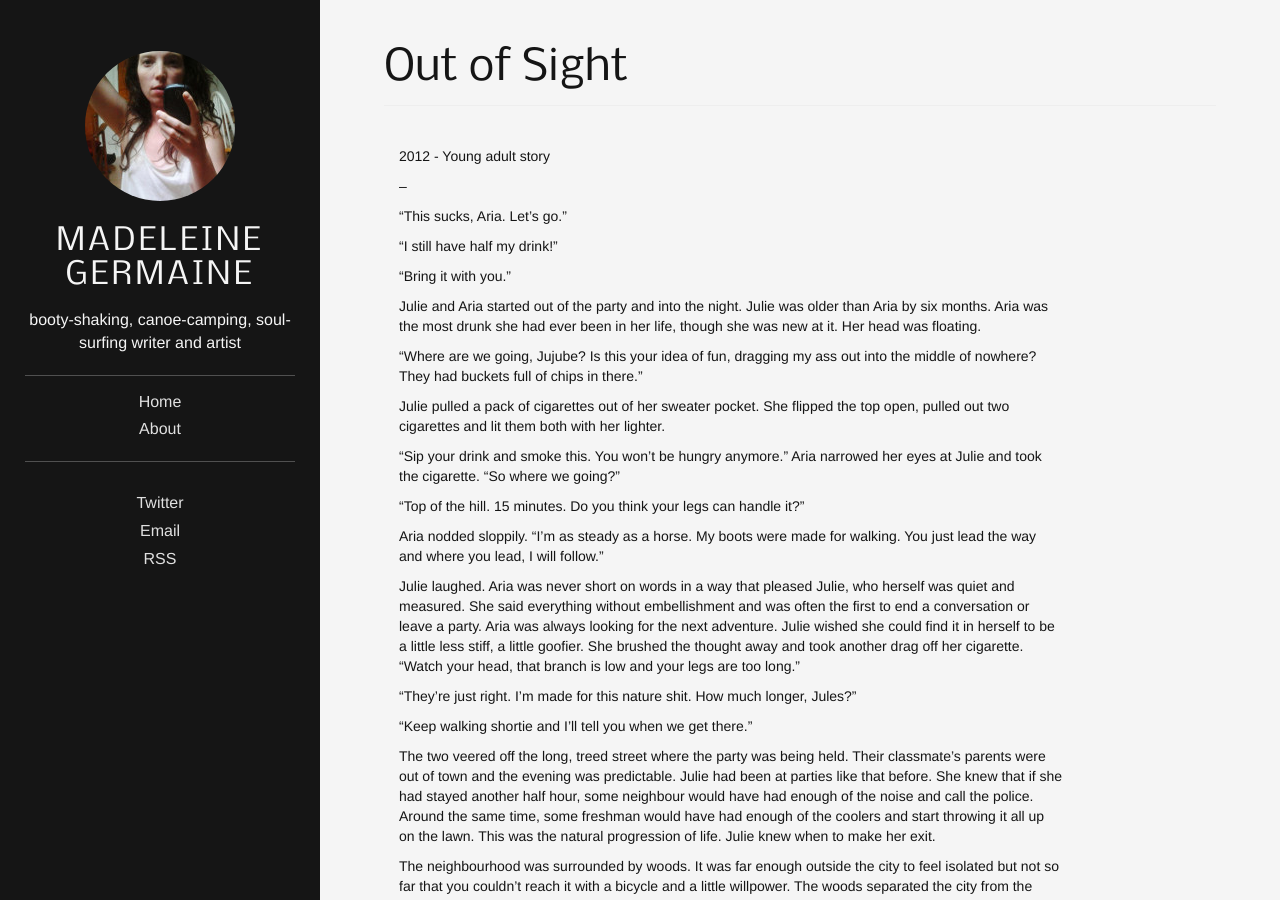
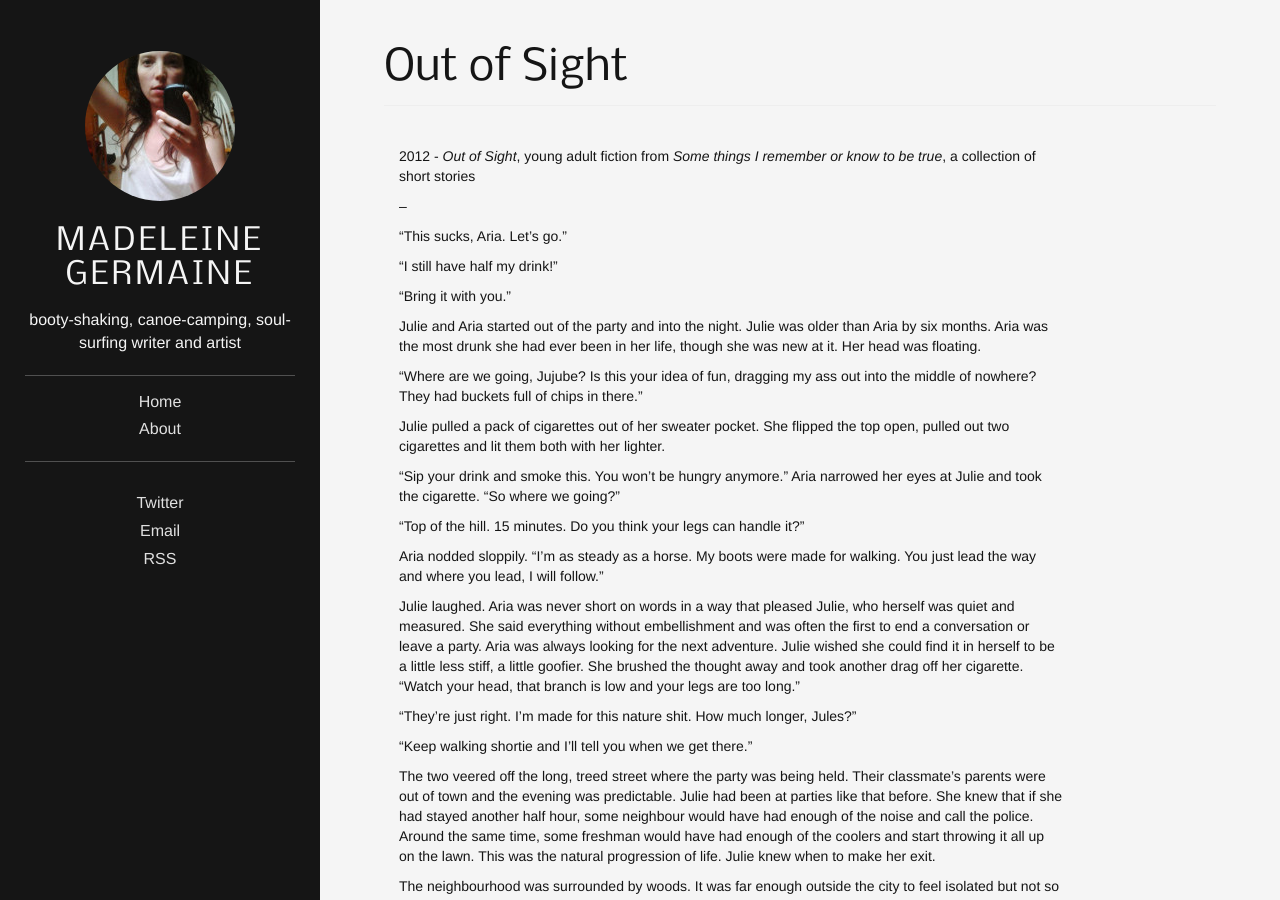
Before and after one commit to madeleinegermaine/madeleinegermaine, a Jekyll site: the page built from _posts/2011-11-04-out-of-sight.md, in a window 1280 px wide and 900 px high. Built offline with Jekyll 4.4.1, drawn with Linux system fonts in a browser that asks for light colours.

Commit message:
Updated 2011-11-04-out-of-sight.md

```diff
--- a/_posts/2011-11-04-out-of-sight.md
+++ b/_posts/2011-11-04-out-of-sight.md
@@ -13,7 +13,7 @@ fullview: false
 published: true
 ---
 
-2012 - Young adult story
+2012 - _Out of Sight_, young adult fiction from _Some things I remember or know to be true_, a collection of short stories
 
 --
 
```
